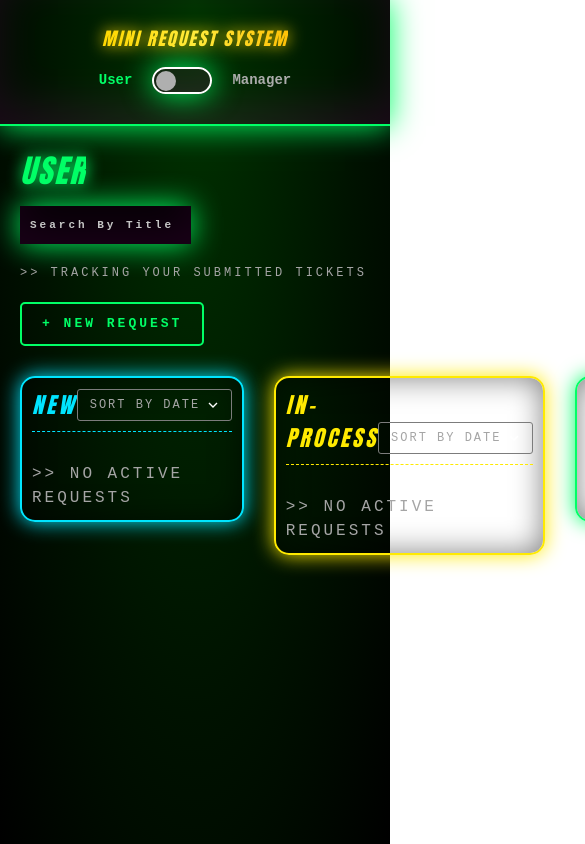
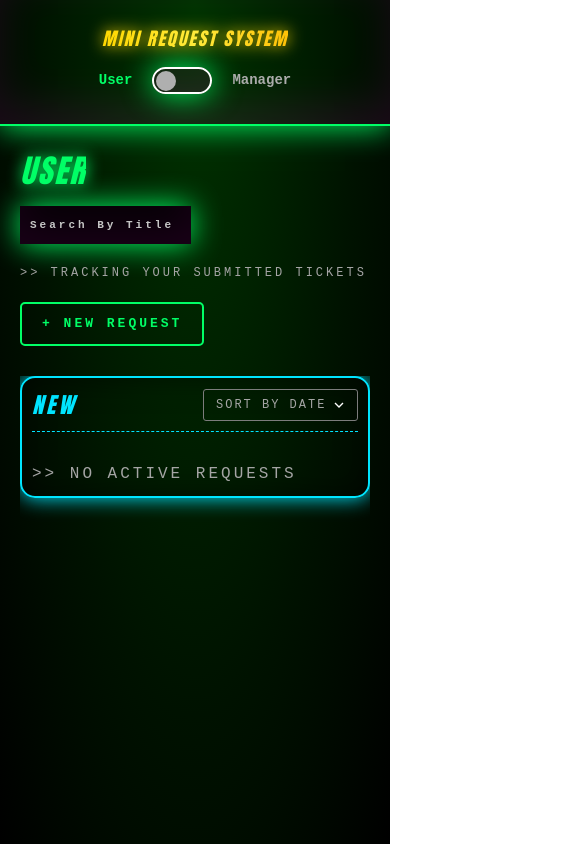
Before and after one commit to ArtemPaskall/mini-request-system, a React (Vite) app: page / in a window 390 px wide. Shown: the top 844 px of the page, 585 px wide, since content can reach past the window. Built offline with nearby package versions, Linux system fonts and the light colour scheme.

Commit message:
add responsive style to request columns

```diff
--- a/src/components/ModalForm/ModalForm.module.css
+++ b/src/components/ModalForm/ModalForm.module.css
@@ -15,6 +15,7 @@
   background: rgba(20, 8, 50, 0.8);
   width: 100%;
   max-width: 400px;
+  margin: 20px;
   padding: 20px;
   border-radius: 20px;
   border: 2px solid #00ff66;
--- a/src/styles/tab.css
+++ b/src/styles/tab.css
@@ -42,6 +42,8 @@
   border: 2px solid white;
   padding: 10px;
   border-radius: 15px;
+  min-width: 350px;
+  margin-bottom: 30px;
 }
 
 .tab__requestWrapp > .tab__NEW {
@@ -167,3 +169,10 @@
     letter-spacing: 3px;
   }
 }
+
+@media (max-width: 1220px) {
+  .tab__requestWrapp {
+    overflow-x: auto;
+    flex-wrap: nowrap;
+  }
+}
```
